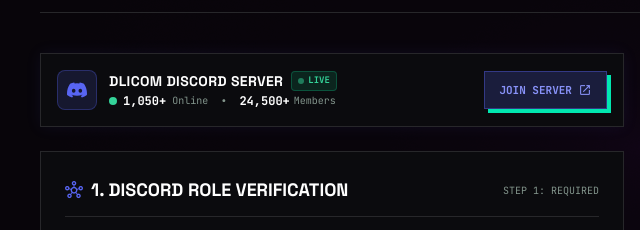
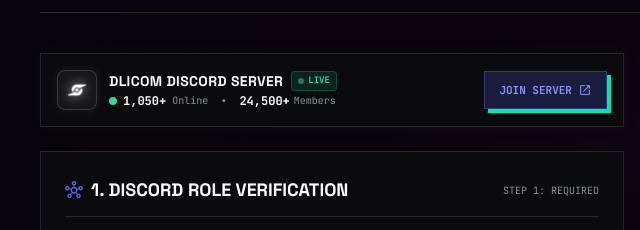
Before and after one commit to Nathbabu/dili_manifest_dlicom, a website: page index.html in a window 1280 px wide. Shown: the part 253-483 px from the top of the page, 0-640 px from the left. Drawn offline with nearby package versions, Linux system fonts and the light colour scheme; no server answers; animation ran at ten frames a second.

Commit message:
Use official Dlicom emblem logo in live Discord server stats widget

```diff
--- a/index.html
+++ b/index.html
@@ -139,8 +139,8 @@
                 <!-- DLICOM OFFICIAL DISCORD SERVER REAL-TIME STATS -->
         <div class="bg-[#0b0b0e] border border-[#27272a] hover:border-[#5865F2]/50 p-4 transition-all flex flex-col sm:flex-row items-start sm:items-center justify-between gap-3 shadow-[0_0_15px_rgba(88,101,242,0.08)]">
           <div class="flex items-center gap-3">
-            <div class="w-10 h-10 rounded-lg bg-[#5865F2]/15 border border-[#5865F2]/30 flex items-center justify-center shrink-0">
-              <svg class="w-5 h-5 fill-[#5865F2]" viewBox="0 0 24 24"><path d="M20.317 4.37a19.791 19.791 0 0 0-4.885-1.515.074.074 0 0 0-.079.037c-.21.375-.444.864-.608 1.25a18.27 18.27 0 0 0-5.487 0 12.64 12.64 0 0 0-.617-1.25.077.077 0 0 0-.079-.037A19.736 19.736 0 0 0 3.677 4.37a.07.07 0 0 0-.032.027C.533 9.046-.32 13.58.099 18.057a.082.082 0 0 0 .031.057 19.9 19.9 0 0 0 5.993 3.03.078.078 0 0 0 .084-.028c.462-.63.874-1.295 1.226-1.994.021-.041.001-.09-.041-.106a13.107 13.107 0 0 1-1.872-.892.077.077 0 0 1-.008-.128 10.2 10.2 0 0 0 .372-.292.074.074 0 0 1 .077-.01c3.929 1.793 8.18 1.793 12.061 0a.074.074 0 0 1 .078.01c.12.098.246.198.373.292a.077.077 0 0 1-.006.127 12.299 12.299 0 0 1-1.873.893.077.077 0 0 0-.041.107c.36.698.772 1.362 1.225 1.993a.076.076 0 0 0 .084.028 19.839 19.839 0 0 0 6.002-3.03.077.077 0 0 0 .032-.054c.5-5.177-.838-9.674-3.549-13.66a.061.061 0 0 0-.031-.028zM8.02 15.33c-1.183 0-2.157-1.085-2.157-2.419 0-1.333.956-2.419 2.157-2.419 1.21 0 2.176 1.096 2.157 2.42 0 1.333-.956 2.418-2.157 2.418zm7.975 0c-1.183 0-2.157-1.085-2.157-2.419 0-1.333.955-2.419 2.157-2.419 1.21 0 2.176 1.096 2.157 2.42 0 1.333-.946 2.418-2.157 2.418z"/></svg>
+            <div class="w-10 h-10 rounded-lg bg-white/5 border border-white/15 flex items-center justify-center shrink-0 shadow-[0_0_12px_rgba(255,255,255,0.08)]">
+              <img src="assets/dlicom-logo.png" alt="Dlicom Official Logo" class="w-6 h-6 object-contain filter drop-shadow-[0_0_6px_rgba(255,255,255,0.7)]" />
             </div>
             <div>
               <div class="flex items-center gap-2">
```
Also changed, not shown: public/index.html (+2 -2 lines).
